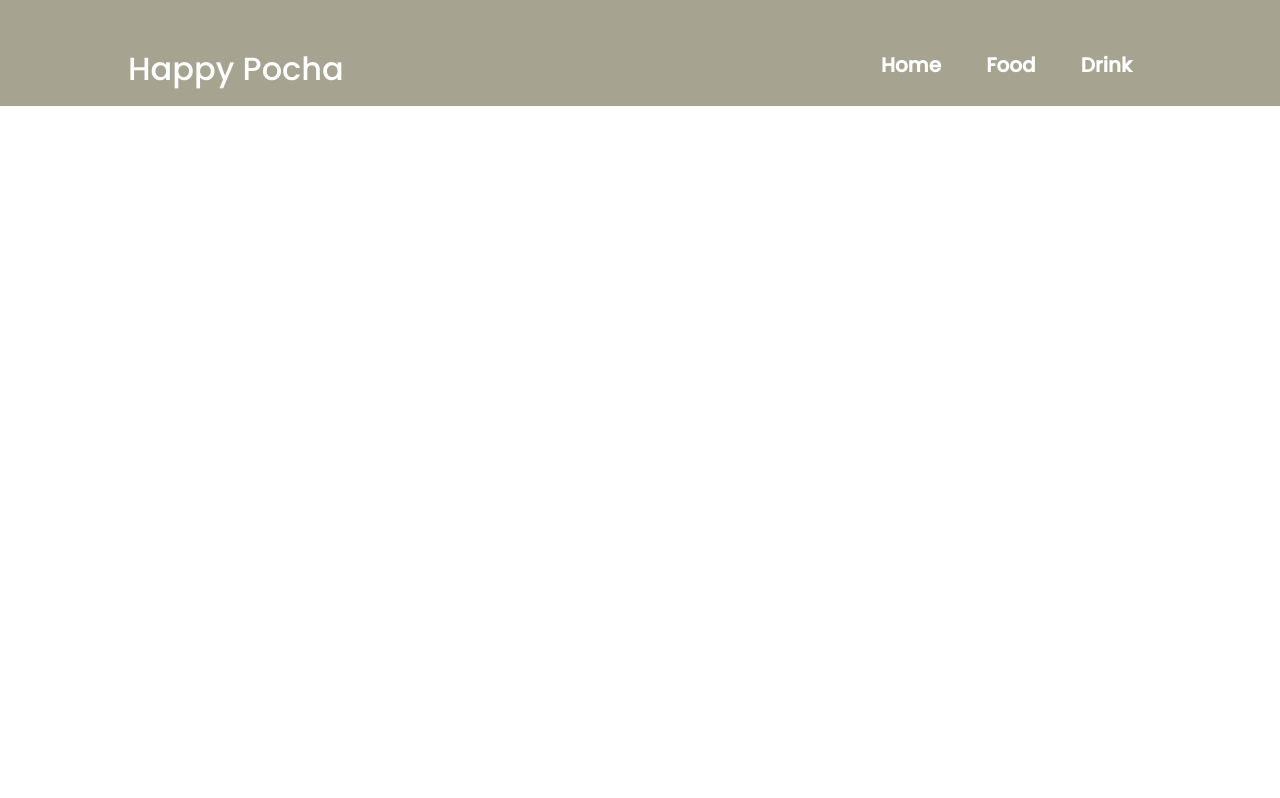
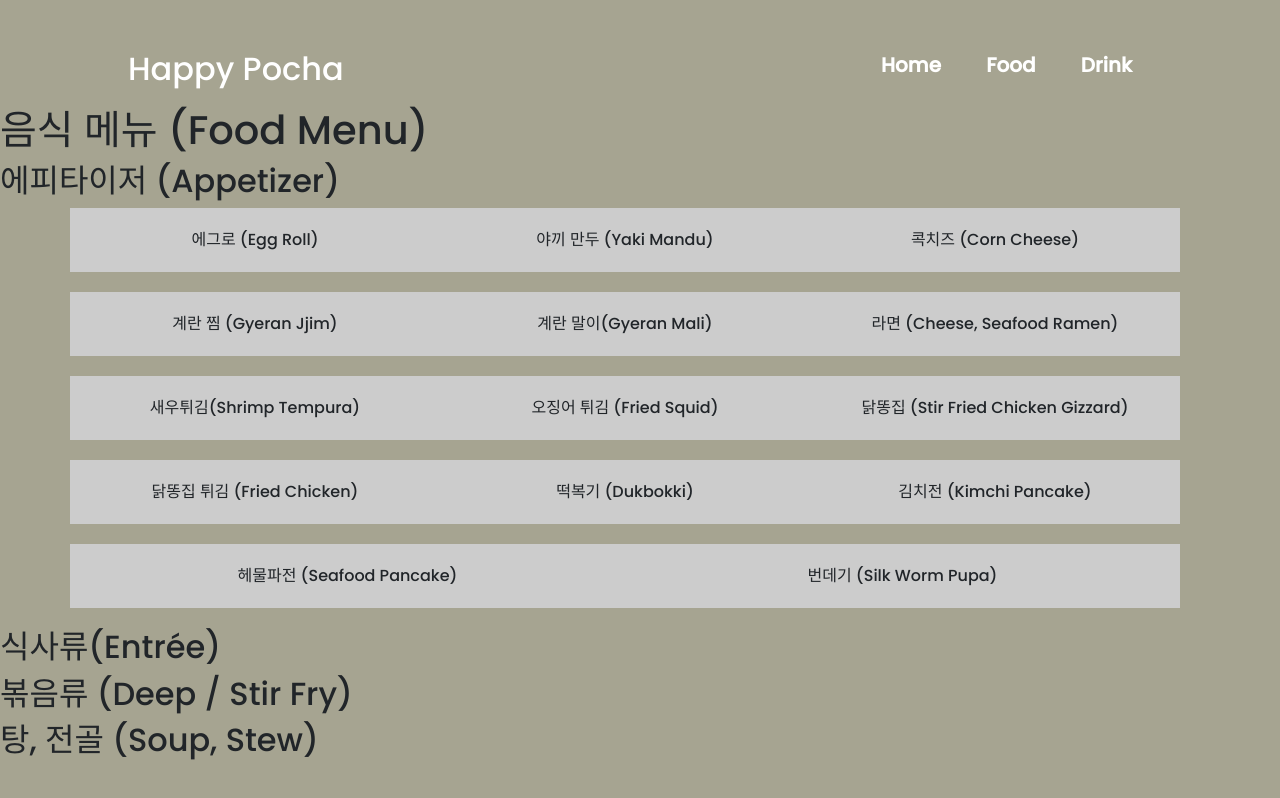
Before and after one commit to juleshenry/happypocha, a plain HTML site: page food.html in a window 1280 px wide. Drawn offline with nearby package versions, Linux system fonts and the light colour scheme.

Commit message:
phew, annoying grid shenanigans

```diff
--- /dev/null
+++ b/food.css
@@ -0,0 +1,36 @@
+.three-columns {
+  column-count: 3;
+  column-gap: 20px;
+  padding: 0 30px; /* add left and right padding */
+}
+
+.food-menu {
+  list-style-type: none; /* Remove bullets */
+  padding: 0; /* Remove padding */
+  margin: 0; /* Remove margins */
+  break-inside: avoid-column;
+}
+.container {
+  display: flex;
+  flex-wrap: wrap;
+}
+
+.row {
+  display: flex;
+  flex-wrap: wrap;
+  width: 100%;
+  margin-bottom: 20px;
+}
+
+.col {
+  flex-basis: calc(100% / 3);
+  background-color: #ccc;
+  padding: 20px;
+  text-align: center;
+}
+
+@media (max-width: 768px) {
+  .col {
+    flex-basis: calc(50% - 10px);
+  }
+}
--- a/food.html
+++ b/food.html
@@ -19,16 +19,15 @@
     <meta itemprop="url" content="https://www.happypocha.com">
     <meta itemprop="description" content="Happy Pocha delivers authentic Korean pub fare that is sure to put a smile on your face. 9200 N Lamar #101, Austin 78753">
     <link rel="stylesheet" href="index.css">
+    <link rel="stylesheet" href="food.css">
     <!-- Bootstrap CSS -->
     <link rel="stylesheet" href="https://stackpath.bootstrapcdn.com/bootstrap/4.3.1/css/bootstrap.min.css" integrity="sha384-ggOyR0iXCbMQv3Xipma34MD+dH/1fQ784/j6cY/iJTQUOhcWr7x9JvoRxT2MZw1T" crossorigin="anonymous">
 
     <title>Happy Pocha Korean Pub</title>
   </head>
 
-
-
 <body>
-
+  <div>
   <div class="top-nav">
   <nav class="happy-nav">
     <h2 class="logo">Happy&nbsp;<span>Pocha</span></h2>
@@ -40,7 +39,40 @@
       </ul>
     </a>
   </nav>
-</div>
+  </div>
+  <h1>음식 메뉴 (Food Menu)</h1>
+  <h2>에피타이저 (Appetizer)</h2>
+  <div class="container">
+    <div class="row">
+      <div class="col">에그로 (Egg Roll)</div>
+      <div class="col">야끼 만두 (Yaki Mandu)</div>
+      <div class="col">콕치즈 (Corn Cheese)</div>
+    </div>
+    <div class="row">
+      <div class="col">계란 찜 (Gyeran Jjim)</div>
+      <div class="col">계란 말이(Gyeran Mali)</div>
+      <div class="col">라면 (Cheese, Seafood Ramen)</div>
+    </div>
+    <div class="row">
+      <div class="col">새우튀김(Shrimp Tempura)</div>
+      <div class="col">오징어 튀김 (Fried Squid)</div>
+      <div class="col">닭똥집 (Stir Fried Chicken Gizzard)</div>
+    </div>
+    <div class="row">
+      <div class="col">닭똥집 튀김 (Fried Chicken)</div>
+      <div class="col">떡복기 (Dukbokki)</div>
+      <div class="col">김치전 (Kimchi Pancake)</div>
+    </div>
+    <div class="row">
+      <div class="col">헤물파전 (Seafood Pancake)</div>
+      <div class="col">번데기 (Silk Worm Pupa)</div>
+    </div>
+  </div>
+  <h2>식사류(Entrée)</h2>
+  <h2>볶음류 (Deep / Stir Fry)</h2>
+  <h2>탕, 전골 (Soup, Stew)</h2>
+  </div>
+
 </body>
 
 </html>
--- a/index.css
+++ b/index.css
@@ -3,7 +3,7 @@
      src: url('static/Poppins-Medium.ttf');
 }
  * {
-     height: 100%;
+/*     height: 100%;*/
      margin: 0;
      padding: 0;
      box-sizing: border-box;
```
Also changed, not shown: drink.html (+2 -4 lines), food.txt.
